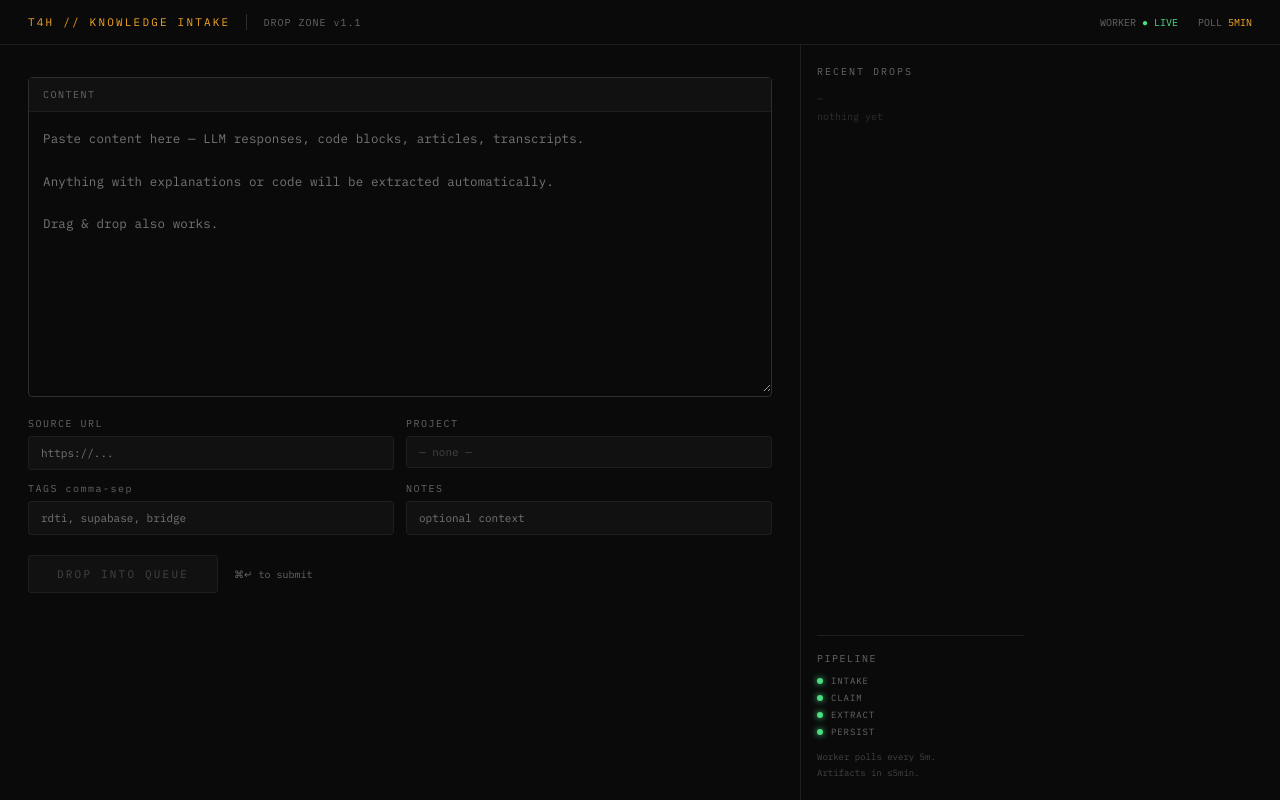
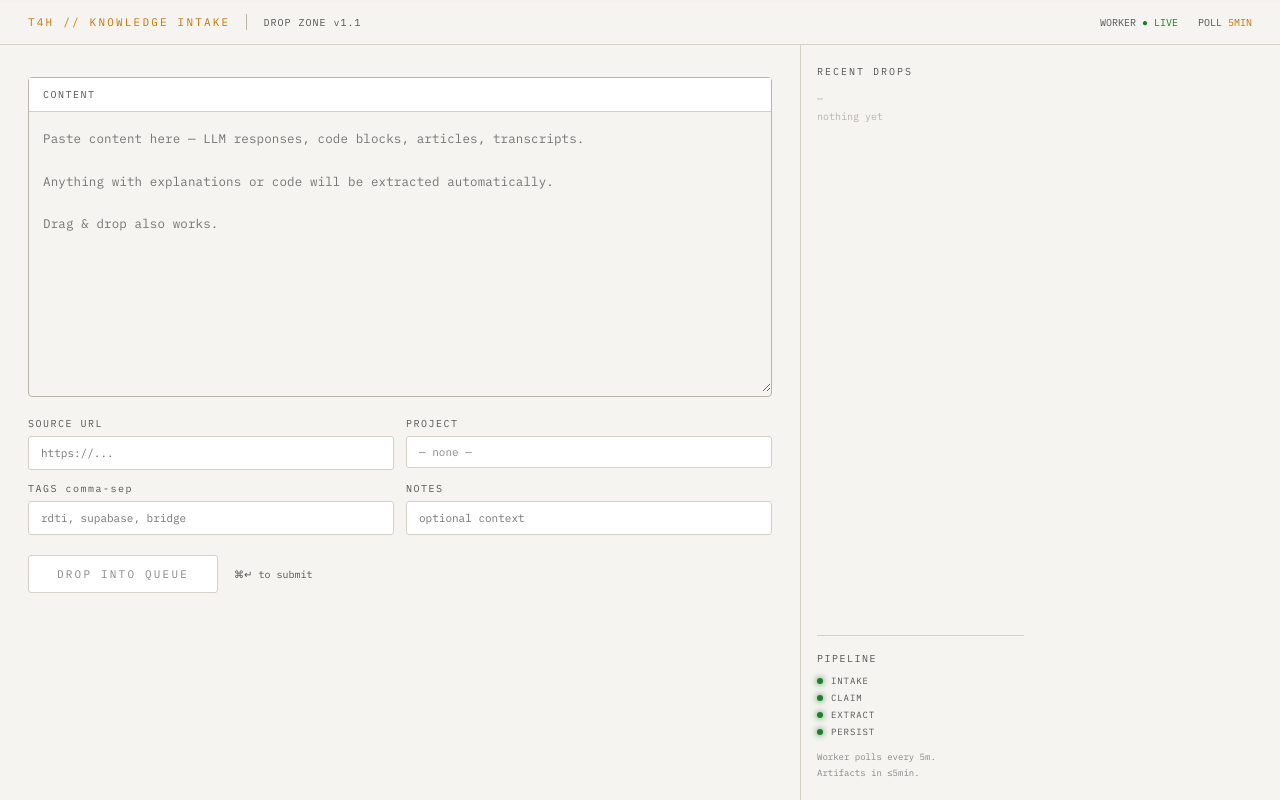
Before and after one commit to TML-4PM/knowledge-drop, a Next.js app: page / in a window 1280 px wide. Built offline with nearby package versions, Linux system fonts and the light colour scheme.

Commit message:
fix: light theme — readable text

```diff
--- a/src/app/globals.css
+++ b/src/app/globals.css
@@ -1,39 +1,46 @@
 *, *::before, *::after { box-sizing: border-box; margin: 0; padding: 0; }
 
 :root {
-  --bg:       #0a0a0a;
-  --surface:  #111111;
-  --border:   #1e1e1e;
-  --border-hi: #2e2e2e;
-  --amber:    #f5a623;
-  --amber-dim: #7a5112;
-  --green:    #4ade80;
-  --red:      #f87171;
-  --muted:    #444;
-  --text:     #d4d4d4;
-  --text-dim: #666;
-  --mono:     'IBM Plex Mono', monospace;
-  --sans:     'IBM Plex Sans', sans-serif;
+  --bg:        #f5f4f0;
+  --surface:   #ffffff;
+  --surface2:  #eeecea;
+  --border:    #d4d0c8;
+  --border-hi: #b8b4aa;
+  --accent:    #1a1a1a;
+  --accent2:   #2c5f2e;
+  --amber:     #c47600;
+  --amber-bg:  #fff4e0;
+  --green:     #1e7e2e;
+  --green-bg:  #f0faf1;
+  --red:       #c0392b;
+  --red-bg:    #fdf2f1;
+  --muted:     #888;
+  --text:      #1a1a1a;
+  --text-dim:  #555;
+  --text-faint:#999;
+  --mono:      'IBM Plex Mono', monospace;
+  --sans:      'IBM Plex Sans', sans-serif;
+  --shadow:    0 1px 3px rgba(0,0,0,0.08), 0 1px 2px rgba(0,0,0,0.05);
+  --shadow-md: 0 4px 12px rgba(0,0,0,0.08), 0 2px 4px rgba(0,0,0,0.04);
 }
 
-html, body { height: 100%; background: var(--bg); color: var(--text); font-family: var(--sans); }
+html, body {
+  height: 100%;
+  background: var(--bg);
+  color: var(--text);
+  font-family: var(--sans);
+  -webkit-font-smoothing: antialiased;
+}
 
-::selection { background: var(--amber); color: #000; }
+::selection { background: #c8e6c9; color: #1a1a1a; }
 
-::-webkit-scrollbar { width: 4px; }
+::-webkit-scrollbar { width: 6px; }
 ::-webkit-scrollbar-track { background: var(--bg); }
-::-webkit-scrollbar-thumb { background: var(--border-hi); border-radius: 2px; }
+::-webkit-scrollbar-thumb { background: var(--border); border-radius: 3px; }
+::-webkit-scrollbar-thumb:hover { background: var(--border-hi); }
 
-@keyframes scan {
-  0%   { transform: translateY(-100%); opacity: 0.06; }
-  100% { transform: translateY(100vh); opacity: 0; }
+@keyframes fadeUp {
+  from { opacity: 0; transform: translateY(6px); }
+  to   { opacity: 1; transform: translateY(0); }
 }
 @keyframes blink { 0%,100%{opacity:1} 50%{opacity:0} }
-@keyframes fadeUp {
-  from { opacity:0; transform: translateY(8px); }
-  to   { opacity:1; transform: translateY(0); }
-}
-@keyframes pulse-border {
-  0%,100% { border-color: var(--amber); box-shadow: 0 0 0 1px var(--amber), 0 0 20px rgba(245,166,35,0.15); }
-  50%     { border-color: var(--amber-dim); box-shadow: 0 0 0 1px var(--amber-dim); }
-}
```
